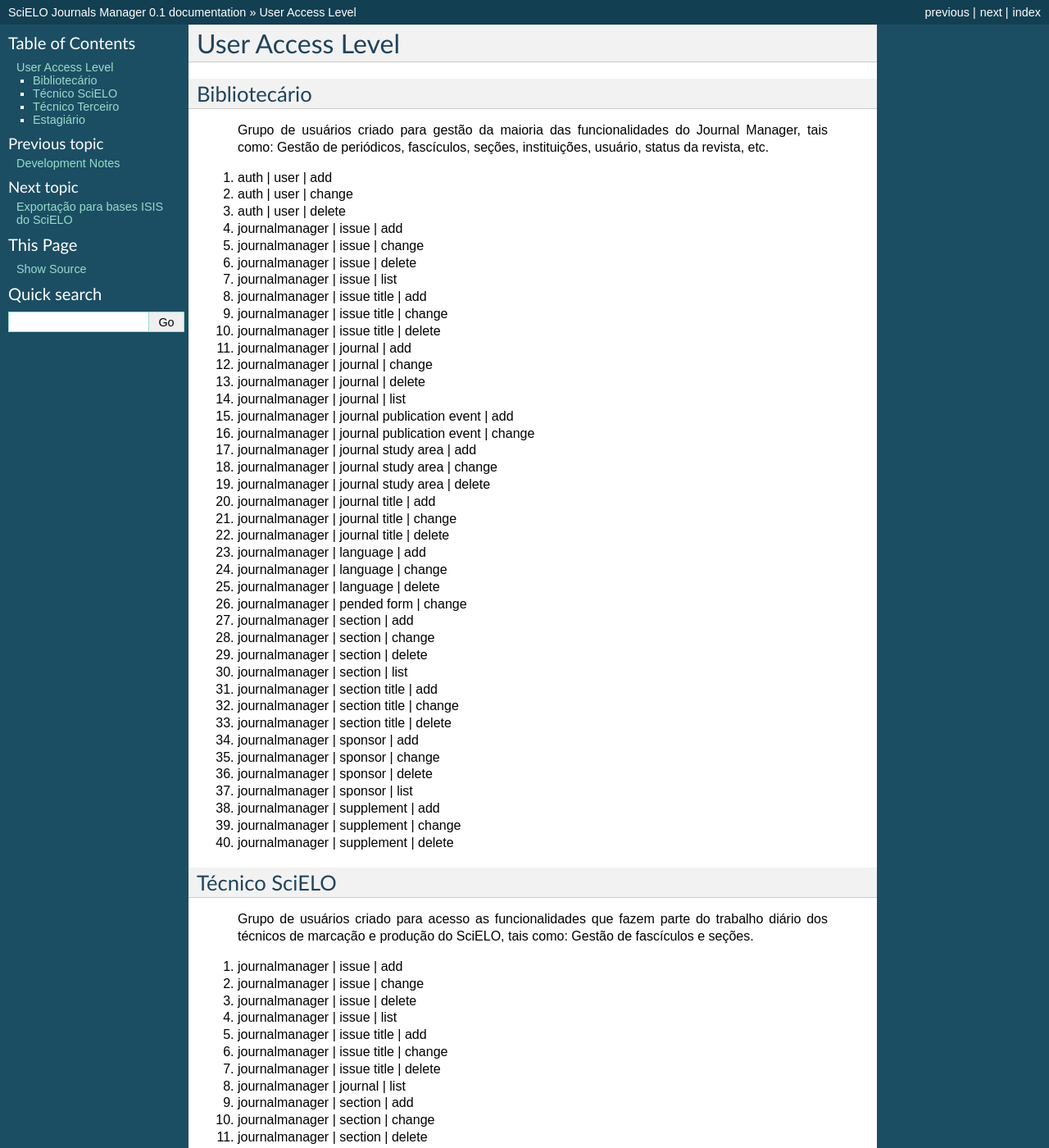
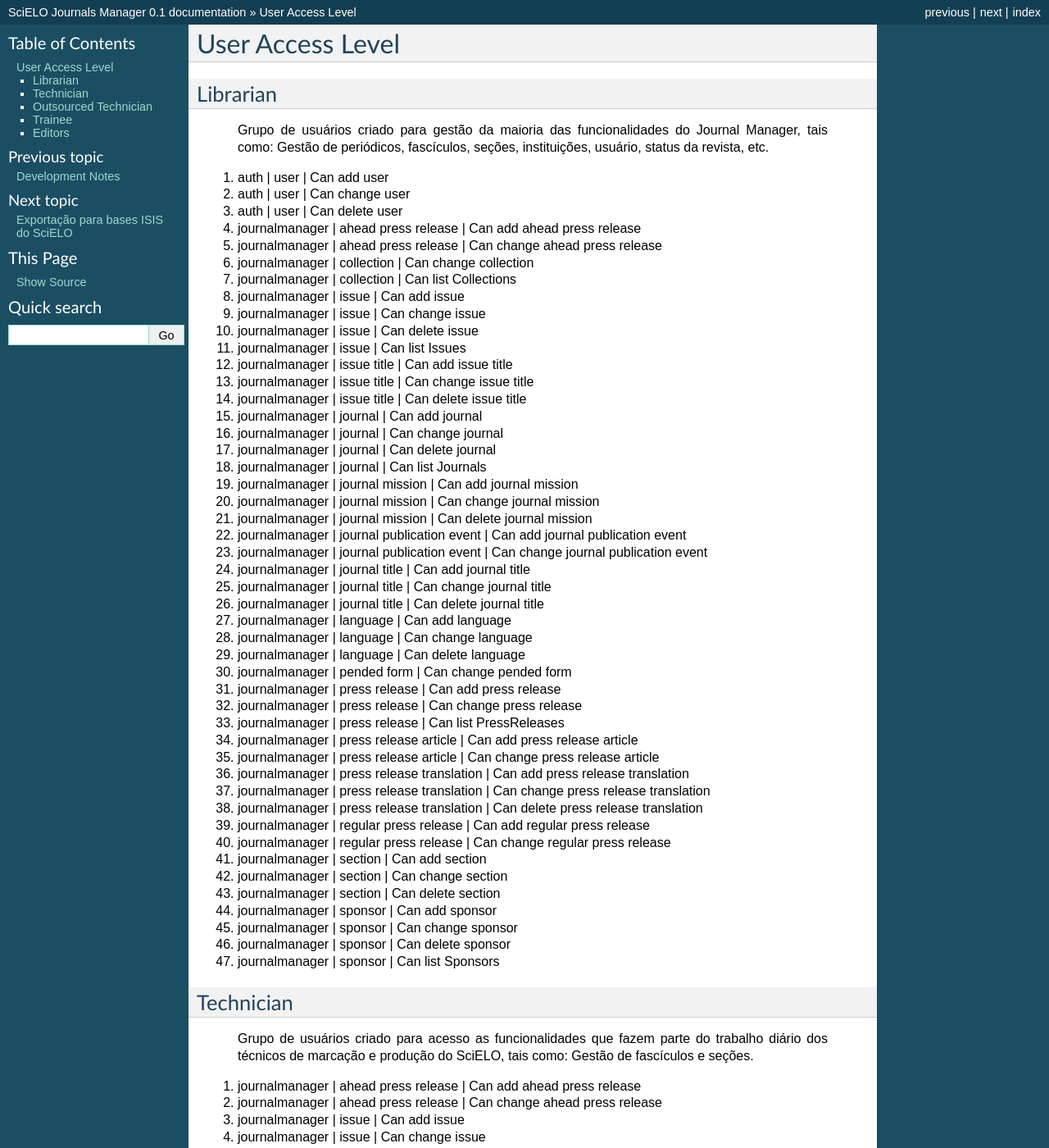
Before and after one commit to scieloorg/scielo-manager, a Sphinx documentation site: the page built from docs/dev/useraccesslevel.rst, in a window 1280 px wide and 1400 px high. Shown: the whole window at 82% size. Built offline with Sphinx 7.4.7, drawn with Linux system fonts in a browser that asks for light colours; some of the changed text lies outside the part shown.

```diff
--- a/docs/dev/useraccesslevel.rst
+++ b/docs/dev/useraccesslevel.rst
@@ -2,101 +2,133 @@
 User Access Level
 =================
 
-Bibliotecário
-=============
+Librarian
+=========
 
     Grupo de usuários criado para gestão da maioria das funcionalidades do Journal Manager, tais como:
     Gestão de periódicos, fascículos, seções, instituições, usuário, status da revista, etc.
 
-#.  auth | user | add
-#.  auth | user | change
-#.  auth | user | delete
-#.  journalmanager | issue | add
-#.  journalmanager | issue | change
-#.  journalmanager | issue | delete
-#.  journalmanager | issue | list
-#.  journalmanager | issue title | add
-#.  journalmanager | issue title | change
-#.  journalmanager | issue title | delete
-#.  journalmanager | journal | add
-#.  journalmanager | journal | change
-#.  journalmanager | journal | delete
-#.  journalmanager | journal | list
-#.  journalmanager | journal publication event | add
-#.  journalmanager | journal publication event | change
-#.  journalmanager | journal study area | add
-#.  journalmanager | journal study area | change
-#.  journalmanager | journal study area | delete
-#.  journalmanager | journal title | add
-#.  journalmanager | journal title | change
-#.  journalmanager | journal title | delete
-#.  journalmanager | language | add
-#.  journalmanager | language | change
-#.  journalmanager | language | delete
-#.  journalmanager | pended form | change
-#.  journalmanager | section | add
-#.  journalmanager | section | change
-#.  journalmanager | section | delete
-#.  journalmanager | section | list
-#.  journalmanager | section title | add
-#.  journalmanager | section title | change
-#.  journalmanager | section title | delete
-#.  journalmanager | sponsor | add
-#.  journalmanager | sponsor | change
-#.  journalmanager | sponsor | delete
-#.  journalmanager | sponsor | list
-#.  journalmanager | supplement | add
-#.  journalmanager | supplement | change
-#.  journalmanager | supplement | delete
+#. auth | user | Can add user
+#. auth | user | Can change user
+#. auth | user | Can delete user
+#. journalmanager | ahead press release | Can add ahead press release
+#. journalmanager | ahead press release | Can change ahead press release
+#. journalmanager | collection | Can change collection
+#. journalmanager | collection | Can list Collections
+#. journalmanager | issue | Can add issue
+#. journalmanager | issue | Can change issue
+#. journalmanager | issue | Can delete issue
+#. journalmanager | issue | Can list Issues
+#. journalmanager | issue title | Can add issue title
+#. journalmanager | issue title | Can change issue title
+#. journalmanager | issue title | Can delete issue title
+#. journalmanager | journal | Can add journal
+#. journalmanager | journal | Can change journal
+#. journalmanager | journal | Can delete journal
+#. journalmanager | journal | Can list Journals
+#. journalmanager | journal mission | Can add journal mission
+#. journalmanager | journal mission | Can change journal mission
+#. journalmanager | journal mission | Can delete journal mission
+#. journalmanager | journal publication event | Can add journal publication event
+#. journalmanager | journal publication event | Can change journal publication event
+#. journalmanager | journal title | Can add journal title
+#. journalmanager | journal title | Can change journal title
+#. journalmanager | journal title | Can delete journal title
+#. journalmanager | language | Can add language
+#. journalmanager | language | Can change language
+#. journalmanager | language | Can delete language
+#. journalmanager | pended form | Can change pended form
+#. journalmanager | press release | Can add press release
+#. journalmanager | press release | Can change press release
+#. journalmanager | press release | Can list PressReleases
+#. journalmanager | press release article | Can add press release article
+#. journalmanager | press release article | Can change press release article
+#. journalmanager | press release translation | Can add press release translation
+#. journalmanager | press release translation | Can change press release translation
+#. journalmanager | press release translation | Can delete press release translation
+#. journalmanager | regular press release | Can add regular press release
+#. journalmanager | regular press release | Can change regular press release
+#. journalmanager | section | Can add section
+#. journalmanager | section | Can change section
+#. journalmanager | section | Can delete section
+#. journalmanager | sponsor | Can add sponsor
+#. journalmanager | sponsor | Can change sponsor
+#. journalmanager | sponsor | Can delete sponsor
+#. journalmanager | sponsor | Can list Sponsors
 
-Técnico SciELO
-==============
+Technician
+==========
+
     Grupo de usuários criado para acesso as funcionalidades que fazem parte do trabalho diário dos
     técnicos de marcação e produção do SciELO, tais como: Gestão de fascículos e seções.
 
-#.  journalmanager | issue | add
-#.  journalmanager | issue | change
-#.  journalmanager | issue | delete
-#.  journalmanager | issue | list
-#.  journalmanager | issue title | add
-#.  journalmanager | issue title | change
-#.  journalmanager | issue title | delete
-#.  journalmanager | journal | list
-#.  journalmanager | section | add
-#.  journalmanager | section | change
-#.  journalmanager | section | delete
-#.  journalmanager | section | list
+#. journalmanager | ahead press release | Can add ahead press release
+#. journalmanager | ahead press release | Can change ahead press release
+#. journalmanager | issue | Can add issue
+#. journalmanager | issue | Can change issue
+#. journalmanager | issue | Can delete issue
+#. journalmanager | issue | Can list Issues
+#. journalmanager | issue title | Can add issue title
+#. journalmanager | issue title | Can change issue title
+#. journalmanager | issue title | Can delete issue title
+#. journalmanager | journal | Can list Journals
+#. journalmanager | press release | Can add press release
+#. journalmanager | press release | Can change press release
+#. journalmanager | press release | Can list PressReleases
+#. journalmanager | press release article | Can add press release article
+#. journalmanager | press release article | Can change press release article
+#. journalmanager | press release translation | Can add press release translation
+#. journalmanager | press release translation | Can change press release translation
+#. journalmanager | press release translation | Can delete press release translation
+#. journalmanager | section | Can add section
+#. journalmanager | section | Can change section
+#. journalmanager | section | Can delete section
+#. journalmanager | section | Can list Sections
 
-Técnico Terceiro
-================
+Outsourced Technician
+=====================
 
     Grupo de usuários criado para acesso as funcionalidades que fazem parte do trabalho diário dos
     técnicos e empresas terceirizadas que realizam marcação e produção de conteúdos, tais como:
     Gestão de fascículos e seções.
 
-#.  journalmanager | issue | add
-#.  journalmanager | issue | change
-#.  journalmanager | issue | delete
-#.  journalmanager | issue | list
-#.  journalmanager | issue title | add
-#.  journalmanager | issue title | change
-#.  journalmanager | journal | list
-#.  journalmanager | section | add
-#.  journalmanager | section | change
-#.  journalmanager | section | delete
-#.  journalmanager | section | list
+#. journalmanager | collection | Can list Collections
+#. journalmanager | issue | Can add issue
+#. journalmanager | issue | Can change issue
+#. journalmanager | issue | Can delete issue
+#. journalmanager | issue | Can list Issues
+#. journalmanager | issue title | Can add issue title
+#. journalmanager | issue title | Can change issue title
+#. journalmanager | issue title | Can delete issue title
+#. journalmanager | journal | Can list Journals
+#. journalmanager | section | Can add section
+#. journalmanager | section | Can change section
+#. journalmanager | section | Can delete section
+#. journalmanager | section | Can list Sections
 
-Estagiário
-==========
+Trainee
+=======
+
     Grupo de usuários criado para acesso as funcionalidades que fazem parte do trabalho diário dos
     técnicos e empresas terceirizadas que realizam marcação e produção de conteúdos, tais como:
     Gestão de fascículos e seções sem permissão de exclusão de fascículos.
 
-#.  journalmanager | issue | add
-#.  journalmanager | issue | change
-#.  journalmanager | issue | list
-#.  journalmanager | journal | list
-#.  journalmanager | section | add
-#.  journalmanager | section | change
-#.  journalmanager | section | delete
-#.  journalmanager | section | list
+#. journalmanager | collection | Can list Collections
+#. journalmanager | issue | Can add issue
+#. journalmanager | issue | Can change issue
+#. journalmanager | issue | Can list Issues
+#. journalmanager | journal | Can list Journals
+#. journalmanager | press release | Can list PressReleases
+#. journalmanager | section | Can add section
+#. journalmanager | section | Can change section
+#. journalmanager | section | Can delete section
+#. journalmanager | section | Can list Sections
+
+Editors
+=======
+
+    Grupo de usuários criado para acesso as funcionalidades que fazem parte da gestão de conteúdos
+    de um periódico por parte de um Editor, tais como: highlights, news, pressreleases, corpo
+    editorial, informação institucional, etc.
+
+A definir
```
Also changed, not shown: 4 other files.
